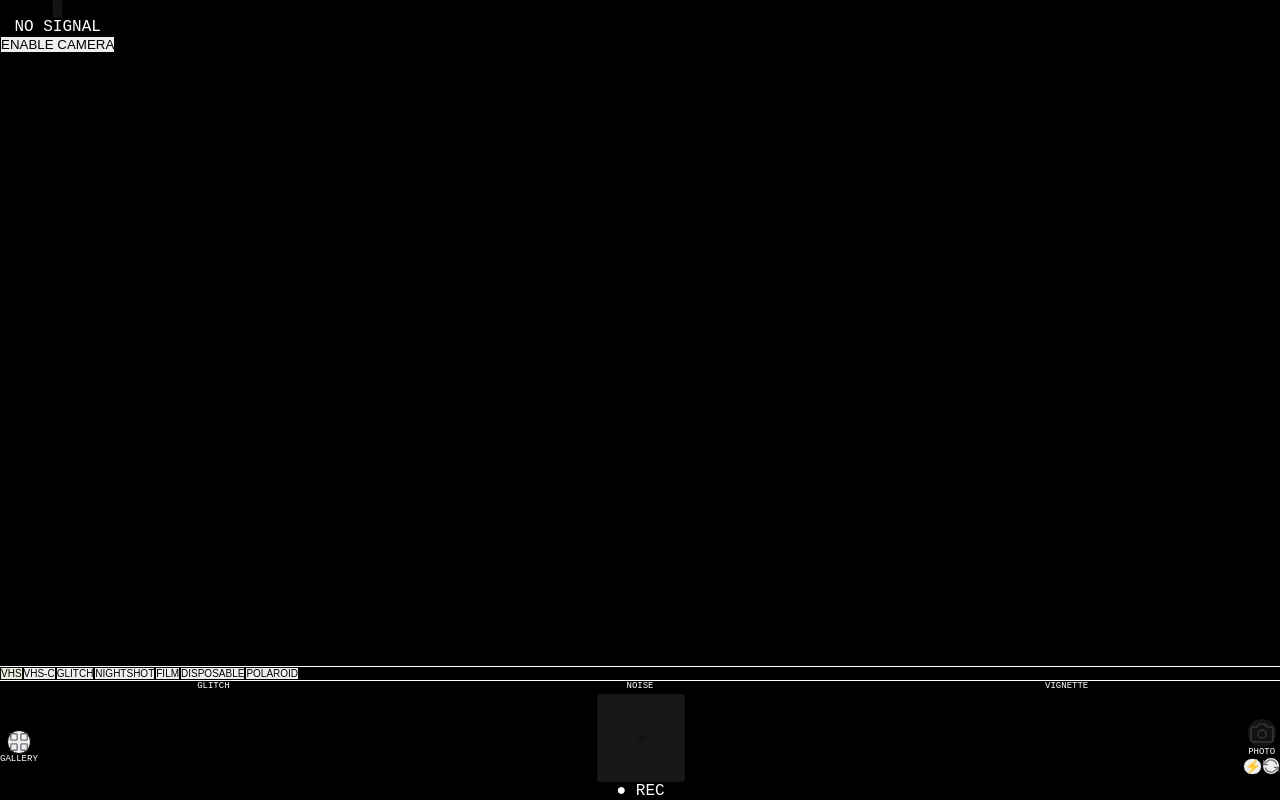
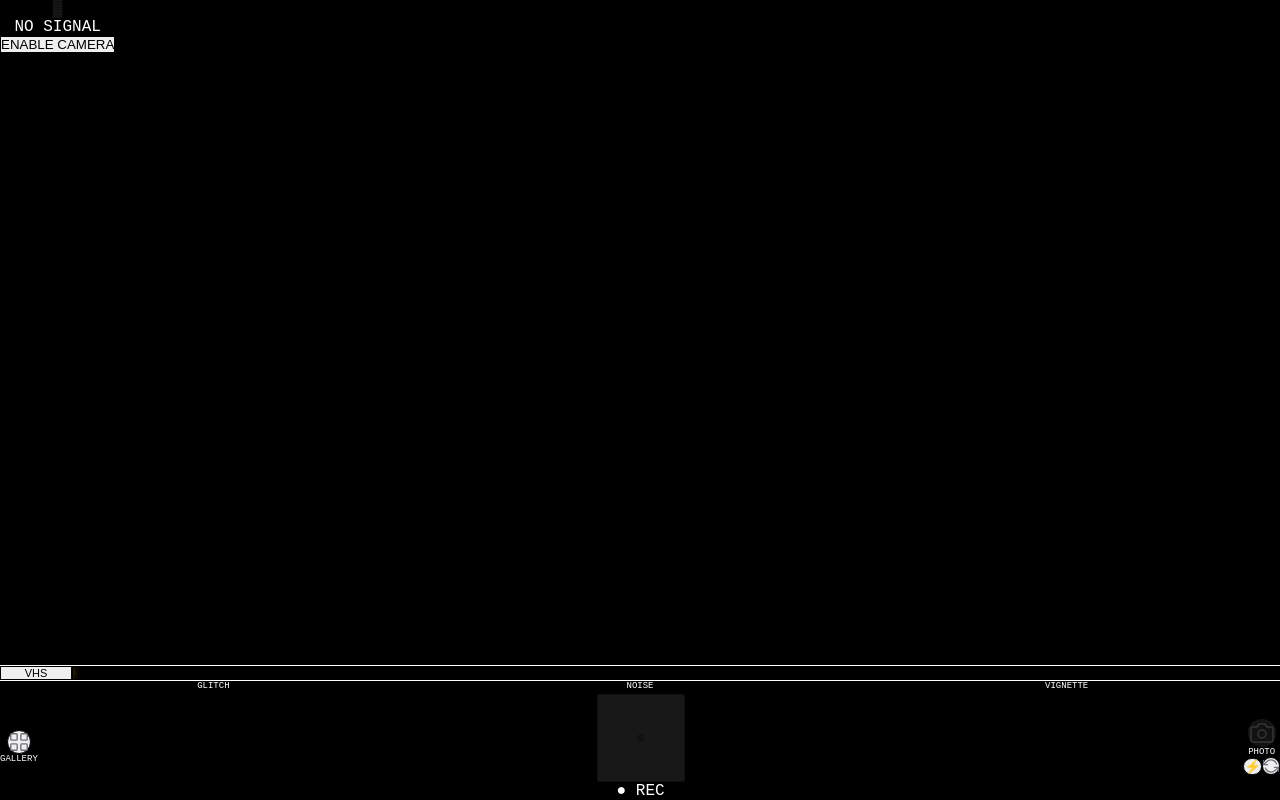
Before and after one commit to 6EL-SHADDAI/VHS, a Next.js app in the folder vhs-cam/: page /camera in a window 1280 px wide. Built offline with nearby package versions, Linux system fonts and the light colour scheme.

Commit message:
UI fix and post video crash fix

```diff
--- a/vhs-cam/components/camera/FilterStrip.tsx
+++ b/vhs-cam/components/camera/FilterStrip.tsx
@@ -2,6 +2,16 @@
 import type { FilterMode } from '@/types'
 
 const FILTER_ORDER: FilterMode[] = ['vhs', 'vhs-c', 'glitch', 'night', 'film', 'disposable', 'polaroid']
+
+const FILTER_ACCENT: Record<FilterMode, { active: string; glow: string }> = {
+  'vhs':        { active: 'border-yellow-400 text-yellow-300 bg-yellow-400/10',  glow: 'rgba(250,204,21,0.4)'  },
+  'vhs-c':      { active: 'border-orange-400 text-orange-300 bg-orange-400/10',  glow: 'rgba(251,146,60,0.4)'  },
+  'glitch':     { active: 'border-red-400 text-red-300 bg-red-400/10',           glow: 'rgba(248,113,113,0.4)' },
+  'night':      { active: 'border-green-400 text-green-300 bg-green-400/10',     glow: 'rgba(74,222,128,0.4)'  },
+  'film':       { active: 'border-blue-400 text-blue-300 bg-blue-400/10',        glow: 'rgba(96,165,250,0.4)'  },
+  'disposable': { active: 'border-amber-400 text-amber-300 bg-amber-400/10',     glow: 'rgba(251,191,36,0.4)'  },
+  'polaroid':   { active: 'border-pink-400 text-pink-300 bg-pink-400/10',        glow: 'rgba(244,114,182,0.4)' },
+}
 
 interface Props {
   current:  FilterMode
@@ -11,24 +21,39 @@ interface Props {
 
 export function FilterStrip({ current, onChange, labels }: Props) {
   return (
-    <div className="flex items-center justify-start gap-2 px-4 py-2 bg-black border-t border-zinc-900 overflow-x-auto scrollbar-none">
-      {FILTER_ORDER.map(f => (
+    <div className="bg-black border-t border-zinc-900 shrink-0">
+      <div
+        className="flex items-center gap-2 px-3 py-2.5 overflow-x-auto"
+        style={{ scrollSnapType: 'x mandatory', WebkitOverflowScrolling: 'touch', scrollbarWidth: 'none' }}
+      >
+        {FILTER_ORDER.map(f => {
+          const isActive = current === f
+          const accent   = FILTER_ACCENT[f]
+          return (
             <button
               key={f}
               onClick={() => onChange(f)}
-          className={`shrink-0 text-[10px] tracking-widest px-3 py-1.5 rounded border font-mono transition-all ${
-            current === f
-              ? f === 'night'
-                ? 'border-green-500 text-green-400 bg-green-500/10'
-                : 'border-yellow-400 text-yellow-300 bg-yellow-400/5'
-              : 'border-zinc-800 text-zinc-600 hover:border-zinc-600 hover:text-zinc-400'
-          }`}
-          style={current === f && f !== 'night' ? { textShadow: '0 0 6px rgba(232,224,0,0.4)' } :
-                 current === f && f === 'night'  ? { textShadow: '0 0 6px rgba(34,197,94,0.5)' } : undefined}
+              style={{
+                scrollSnapAlign: 'start',
+                boxShadow: isActive ? `0 0 10px ${accent.glow}` : 'none',
+                minWidth: 72,
+                flexShrink: 0,
+              }}
+              className={`
+                h-10 px-4 rounded-lg border font-mono text-[11px] tracking-widest
+                font-semibold transition-all duration-150 active:scale-95
+                ${isActive
+                  ? accent.active
+                  : 'border-zinc-800 text-zinc-600 bg-transparent hover:border-zinc-600 hover:text-zinc-400'
+                }
+              `}
             >
               {labels[f]}
             </button>
-      ))}
+          )
+        })}
+        <div className="w-3 shrink-0" />
+      </div>
     </div>
   )
 }
--- a/vhs-cam/hooks/useCamera.ts
+++ b/vhs-cam/hooks/useCamera.ts
@@ -63,6 +63,23 @@ export function useCamera() {
     setHasAudio(false)
   }, [])
 
+  useEffect(() => {
+    const onVisible = async () => {
+      if (document.visibilityState === 'visible') {
+        const video  = videoRef.current
+        const stream = streamRef.current
+        if (video && stream && status === 'ready') {
+          if (video.paused || video.srcObject !== stream) {
+            video.srcObject = stream
+            try { await video.play() } catch {}
+          }
+        }
+      }
+    }
+    document.addEventListener('visibilitychange', onVisible)
+    return () => document.removeEventListener('visibilitychange', onVisible)
+  }, [status])
+
   useEffect(() => () => { stop() }, [stop])
 
   return { videoRef, audioRef, streamRef, status, error, facing, hasAudio, start, flip, stop }
--- a/vhs-cam/hooks/useVHSRenderer.ts
+++ b/vhs-cam/hooks/useVHSRenderer.ts
@@ -4,13 +4,8 @@ import { initGL, resizeGL, renderFrame, GLState } from '@/lib/camera/webgl'
 import type { FilterMode, FilterParams } from '@/types'
 
 const MODE_MAP: Record<FilterMode, number> = {
-  'vhs':        0,
-  'vhs-c':      1,
-  'glitch':     2,
-  'night':      3,
-  'film':       0,
-  'disposable': 0,
-  'polaroid':   0,
+  'vhs': 0, 'vhs-c': 1, 'glitch': 2, 'night': 3,
+  'film': 0, 'disposable': 0, 'polaroid': 0,
 }
 
 export function useVHSRenderer(
@@ -23,6 +18,11 @@ export function useVHSRenderer(
   const glStateRef = useRef<GLState | null>(null)
   const animRef    = useRef<number>(0)
   const startTime  = useRef(Date.now())
+  const paramsRef  = useRef(params)
+  const filterRef  = useRef(filter)
+
+  useEffect(() => { paramsRef.current = params }, [params])
+  useEffect(() => { filterRef.current = filter }, [filter])
 
   const initRenderer = useCallback(() => {
     if (!canvasRef.current) return
@@ -46,26 +46,48 @@ export function useVHSRenderer(
   }, [canvasRef, initRenderer])
 
   useEffect(() => {
-    if (!active || !glStateRef.current) return
+    if (!active) return
+
+    if (!glStateRef.current && canvasRef.current) initRenderer()
+
+    let running = true
+
     const loop = () => {
+      if (!running) return
       const video = videoRef.current
       const state = glStateRef.current
       if (video && state && video.readyState >= 2) {
+        if (video.paused) video.play().catch(() => {})
+        const p = paramsRef.current
         renderFrame(state, video, {
           time:     (Date.now() - startTime.current) / 1000,
-          glitch:   params.glitch,
-          noise:    params.noise,
-          blur:     params.blur,
-          warmth:   params.warmth,
-          contrast: params.contrast,
-          vignette: params.vignette,
-          bloom:    params.bloom,
-          mode:     MODE_MAP[filter] ?? 0,
+          glitch:   p.glitch,
+          noise:    p.noise,
+          blur:     p.blur,
+          warmth:   p.warmth,
+          contrast: p.contrast,
+          vignette: p.vignette,
+          bloom:    p.bloom,
+          mode:     MODE_MAP[filterRef.current] ?? 0,
         })
       }
       animRef.current = requestAnimationFrame(loop)
     }
+
     animRef.current = requestAnimationFrame(loop)
-    return () => cancelAnimationFrame(animRef.current)
-  }, [active, filter, params, videoRef])
+
+    const onVisible = () => {
+      if (document.visibilityState === 'visible' && running) {
+        cancelAnimationFrame(animRef.current)
+        animRef.current = requestAnimationFrame(loop)
+      }
+    }
+    document.addEventListener('visibilitychange', onVisible)
+
+    return () => {
+      running = false
+      cancelAnimationFrame(animRef.current)
+      document.removeEventListener('visibilitychange', onVisible)
+    }
+  }, [active, canvasRef, videoRef, initRenderer])
 }
```
Lines whose indentation alone changed are shown as unchanged.
